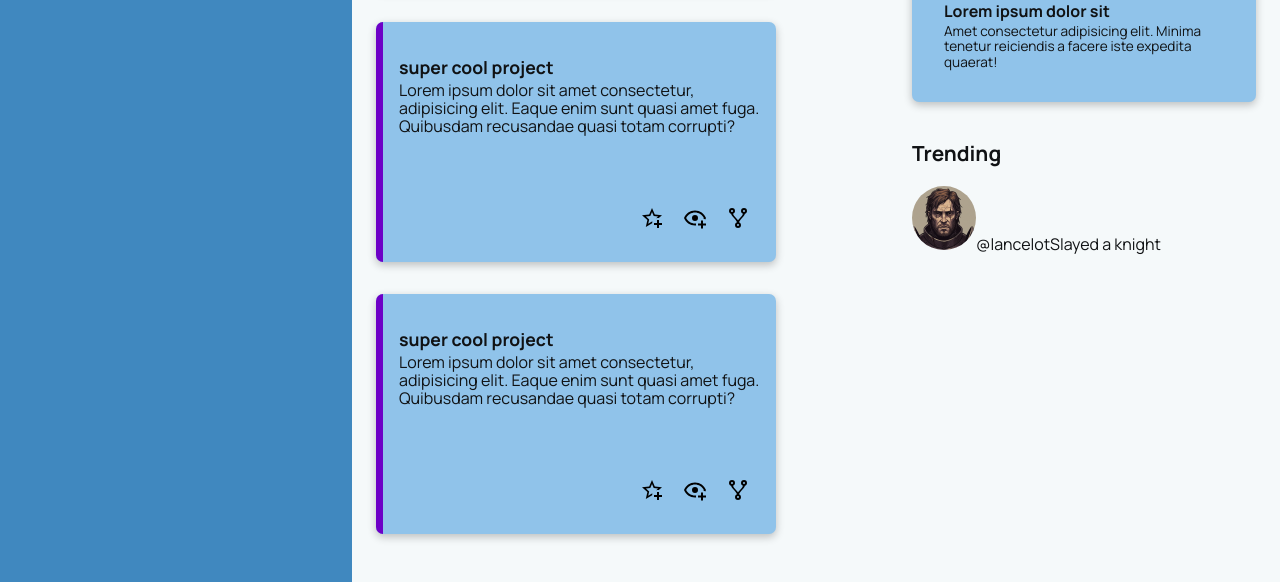
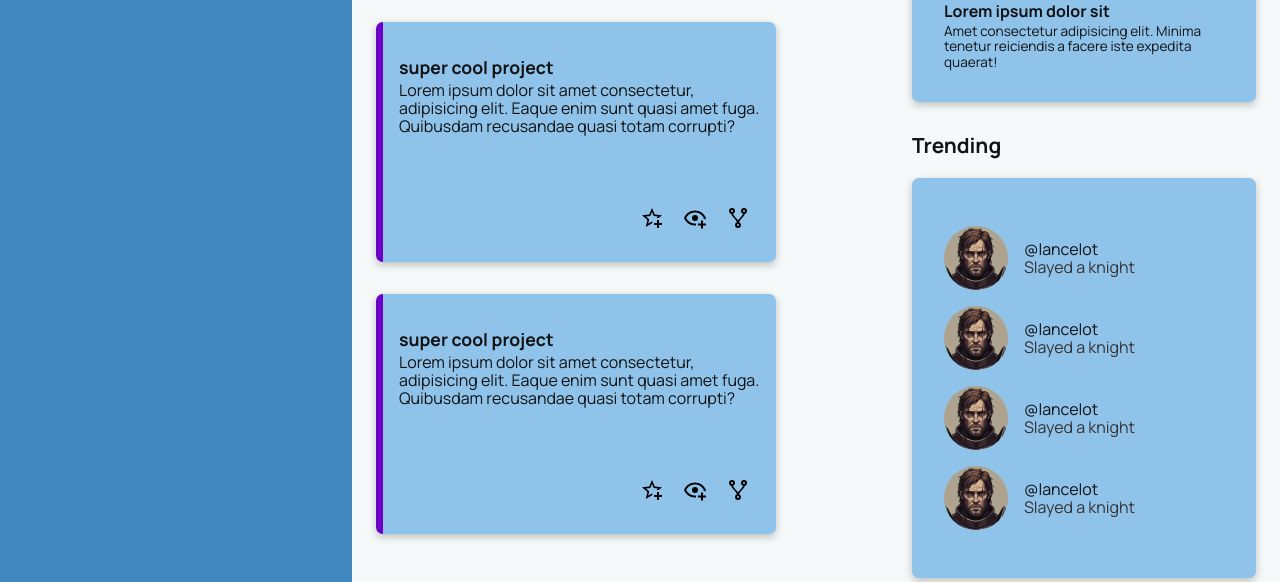
Before and after one commit to Jack-harvey/odin-admin-dashboard, a plain HTML site: page index.html in a window 1280 px wide. Shown: the part 564-1146 px from the top of the page. Drawn offline with Linux system fonts and the light colour scheme.

Commit message:
Add trending style

```diff
--- a/index.html
+++ b/index.html
@@ -237,7 +237,32 @@
               src="img/lancelot.png"
               alt="lancelot's display picture"
               class="display-picture"
-            /><span>@lancelot</span><span>Slayed a knight</span>
+            /><span class="trend-user-tag">@lancelot</span
+            ><span class="trend-action">Slayed a knight</span>
+          </div>
+          <div class="trending-user">
+            <img
+              src="img/lancelot.png"
+              alt="lancelot's display picture"
+              class="display-picture"
+            /><span class="trend-user-tag">@lancelot</span
+            ><span class="trend-action">Slayed a knight</span>
+          </div>
+          <div class="trending-user">
+            <img
+              src="img/lancelot.png"
+              alt="lancelot's display picture"
+              class="display-picture"
+            /><span class="trend-user-tag">@lancelot</span
+            ><span class="trend-action">Slayed a knight</span>
+          </div>
+          <div class="trending-user">
+            <img
+              src="img/lancelot.png"
+              alt="lancelot's display picture"
+              class="display-picture"
+            /><span class="trend-user-tag">@lancelot</span
+            ><span class="trend-action">Slayed a knight</span>
           </div>
         </div>
       </section>
--- a/style.css
+++ b/style.css
@@ -8,6 +8,7 @@
   --secondary: #90c3ea;
   --accent: #45a7f2;
   --status-demo: rgb(109, 0, 199);
+  --alt-text: #333;
 }
 
 :root:has(#theme:checked) {
@@ -206,7 +207,7 @@ main {
   grid-area: 2/2/-1/-1;
   display: grid;
   grid-template-columns: 1fr 23rem;
-  grid-template-rows: 1fr 1fr;
+  grid-template-rows: 28rem 1fr;
 }
 
 .projects {
@@ -294,6 +295,42 @@ main {
   margin-right: 1.5rem;
 }
 
+.trending {
+  margin-top: 1.6rem;
+  margin-right: 1.5rem;
+}
+
+.trend-area {
+  background-color: var(--secondary);
+  padding: 2rem;
+  border-radius: 7px;
+  box-shadow: rgba(0, 0, 0, 0.24) 0px 3px 8px;
+}
+
+.trending-user {
+  margin: 1rem 0rem;
+  display: grid;
+  grid-template-columns: 4rem 1fr;
+  grid-template-rows: 1fr 1fr;
+  gap: 0rem 1rem;
+
+  img {
+    grid-row: 1/-1;
+  }
+}
+
+.trend-user-tag {
+  align-self: end;
+}
+
+.trend-action {
+  color: var(--alt-text);
+}
+
+.trending > .main-title {
+  margin-top: 0px;
+}
+
 /* custom slider toggle found online ;) */
 
 .container {
```
